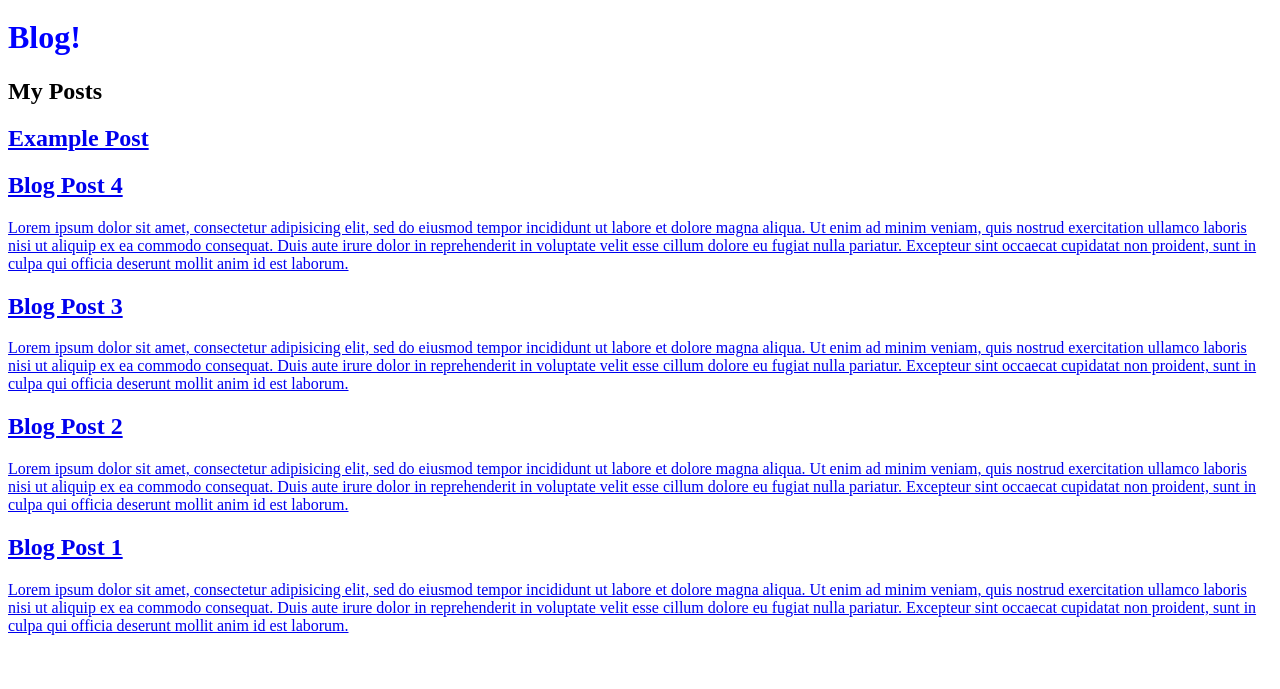
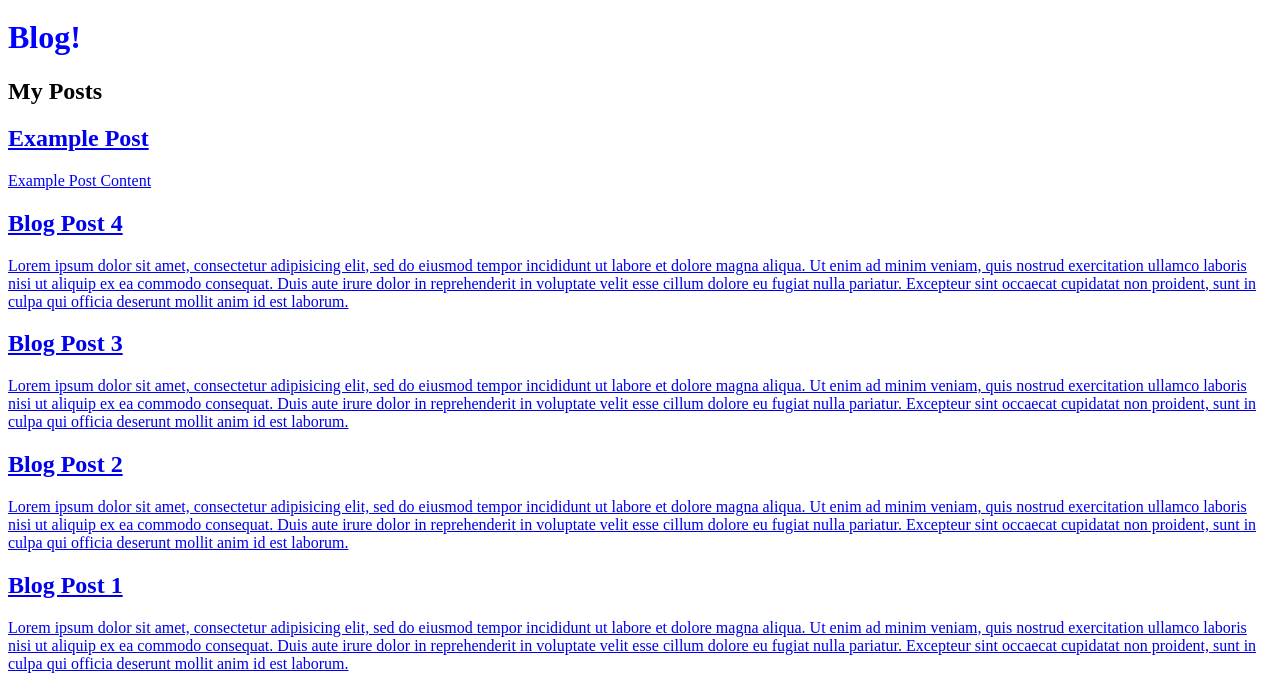
Before and after one commit to JordanDWhalen/jordandwhalen-jam, a Jekyll site: the page built from _pages/blog.html, in a window 1280 px wide. Shown: the part 350-1039 px from the top of the page. Built offline with Jekyll 4.4.1, drawn with Linux system fonts in a browser that asks for light colours; before the commit the page ends 1001 px from its top, so only the background shows below that.

Commit message:
Update from Forestry.io - Updated example-post.md

```diff
--- a/_posts/2018-06-18-example-post.md
+++ b/_posts/2018-06-18-example-post.md
@@ -4,3 +4,4 @@ date: 2018-06-18 06:05:28 +0000
 subtitle: ''
 content: Example Post Content
 ---
+Example Post Content
```
